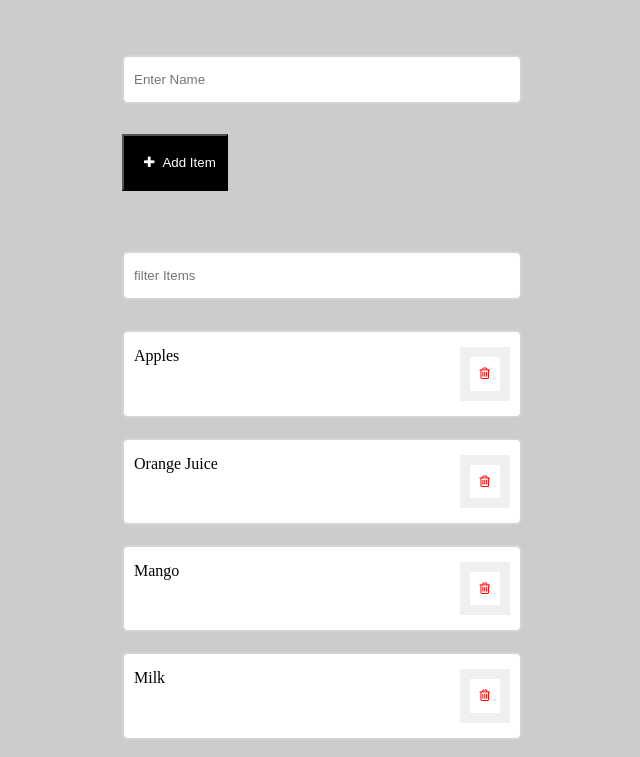
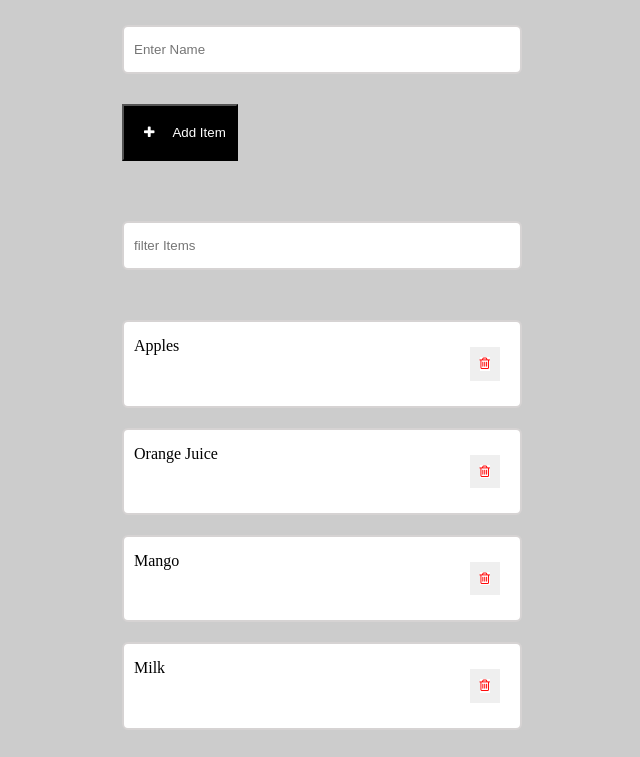
Before and after one commit to Sabastine-Aminaho/Js-Shopping-List, a plain HTML site: page index.html in a window 1280 px wide. Shown: the part 122-879 px from the top of the page, without its empty margins (318-958 px from the left). Drawn offline with Linux system fonts and the light colour scheme.

Commit message:
first commit

```diff
--- a/style.css
+++ b/style.css
@@ -1,6 +1,6 @@
 *{
-    margin: 0;
-    padding: 10px;
+    margin: 10px;
+    padding: 0;
     box-sizing: border-box;
 }
 
```
